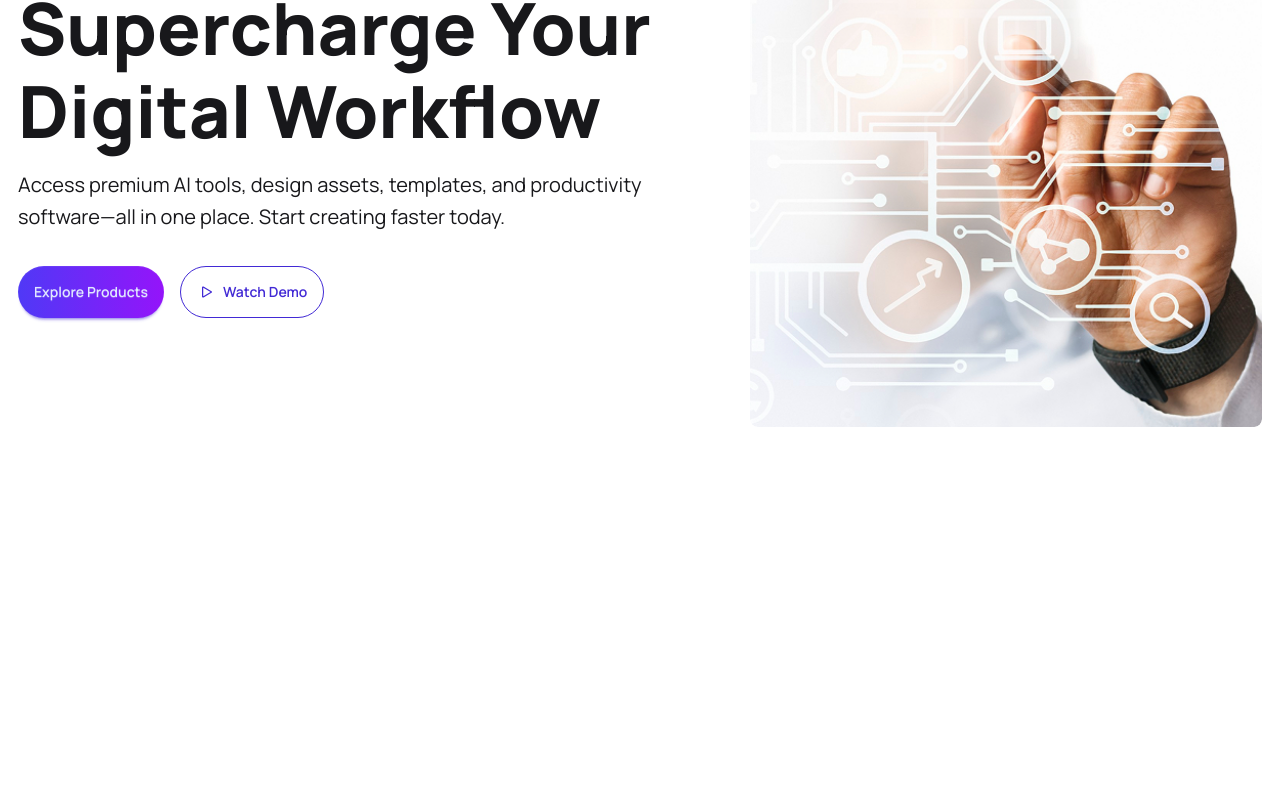
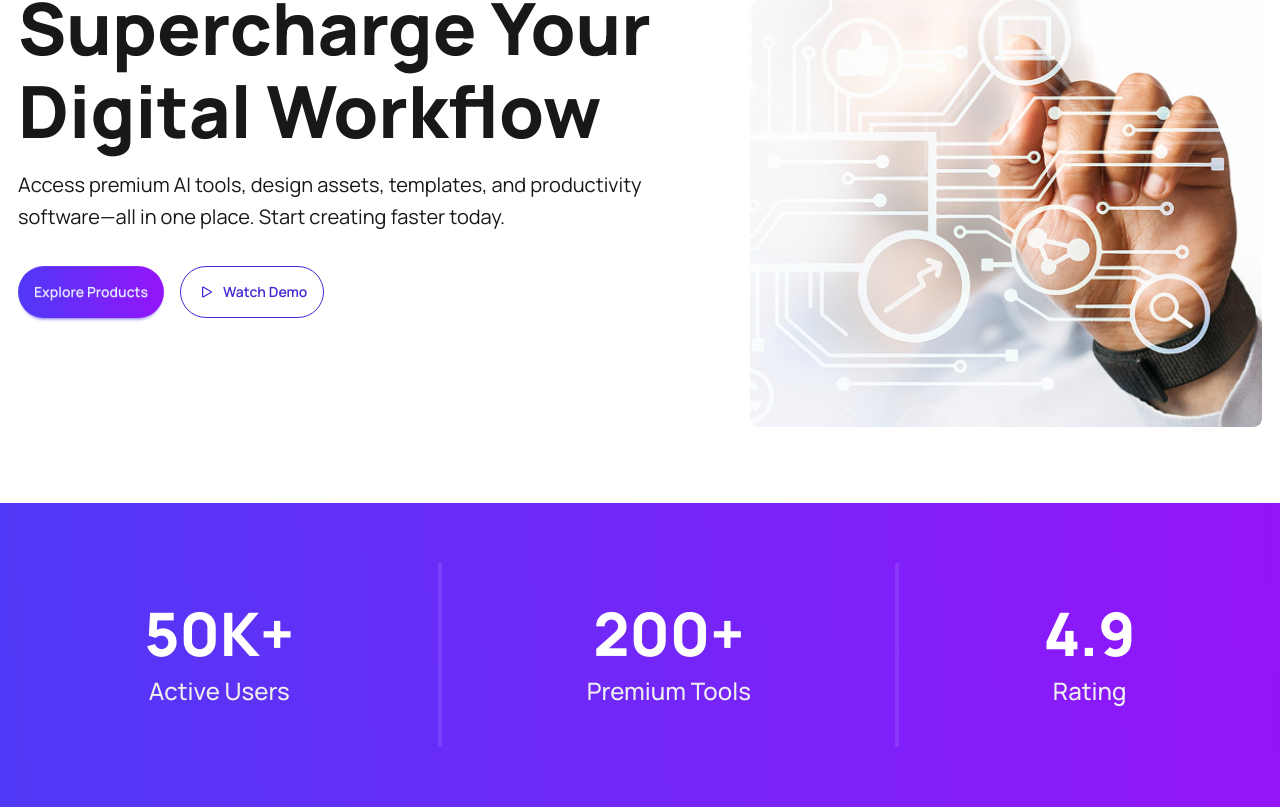
Before and after one commit to md-saju-ahmed/digitools, a React (Vite) app: page / in a window 1280 px wide. Shown: the part 255-1062 px from the top of the page. Before the commit the page ends 800 px from the top, so only its background shows below. Built offline with nearby package versions, Linux system fonts and the light colour scheme.

Commit message:
added stats code

```diff
--- a/src/App.jsx
+++ b/src/App.jsx
@@ -1,10 +1,12 @@
 import "./App.css";
 import Banner from "./components/Banner";
+import Stats from "./components/Stats";
 
 function App() {
   return (
     <>
       <Banner />
+      <Stats />
     </>
   );
 }
--- /dev/null
+++ b/src/components/Stats.jsx
@@ -0,0 +1,40 @@
+const Stats = () => {
+  return (
+    <>
+      <div className="bg-linear rounded-none text-white py-10 lg:py-15 w-full">
+        <div className="stats stats-vertical sm:stats-horizontal w-full bg-transparent shadow-none">
+          {/* Stat 1 */}
+          <div className="stat place-items-center gap-2 lg:gap-3 sm:border-e-4 border-b-4 sm:border-b-0 py-8 sm:py-10">
+            <div className="stat-value text-4xl sm:text-5xl lg:text-6xl font-extrabold">
+              50K+
+            </div>
+            <div className="stat-desc text-lg sm:text-xl lg:text-2xl text-base-300 font-medium">
+              Active Users
+            </div>
+          </div>
+
+          {/* Stat 2 */}
+          <div className="stat place-items-center gap-2 lg:gap-3 sm:border-e-4 border-b-4 sm:border-b-0 py-8 sm:py-10">
+            <div className="stat-value text-4xl sm:text-5xl lg:text-6xl font-extrabold">
+              200+
+            </div>
+            <div className="stat-desc text-lg sm:text-xl lg:text-2xl text-base-300 font-medium">
+              Premium Tools
+            </div>
+          </div>
+
+          {/* Stat 3 */}
+          <div className="stat place-items-center gap-2 lg:gap-3 py-8 sm:py-10">
+            <div className="stat-value text-4xl sm:text-5xl lg:text-6xl font-extrabold">
+              4.9
+            </div>
+            <div className="stat-desc text-lg sm:text-xl lg:text-2xl text-base-300 font-medium">
+              Rating
+            </div>
+          </div>
+        </div>
+      </div>
+    </>
+  );
+};
+export default Stats;
```
